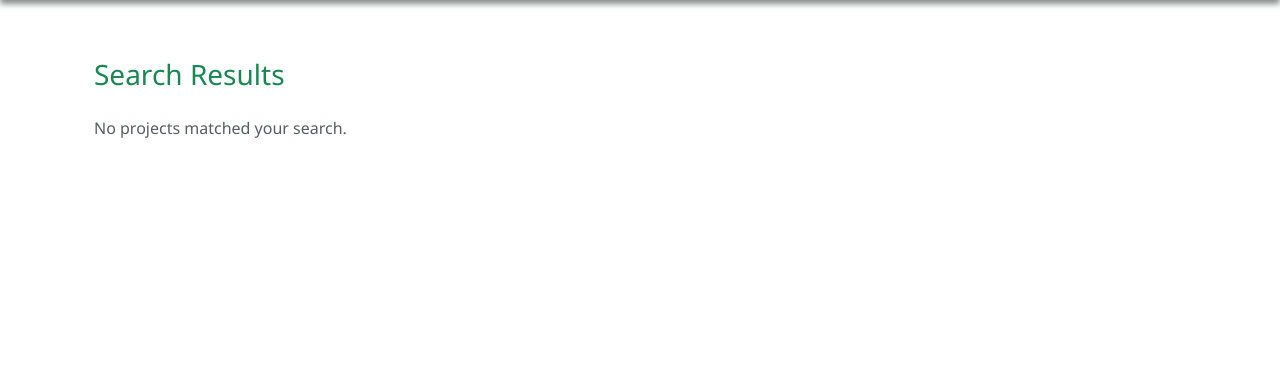
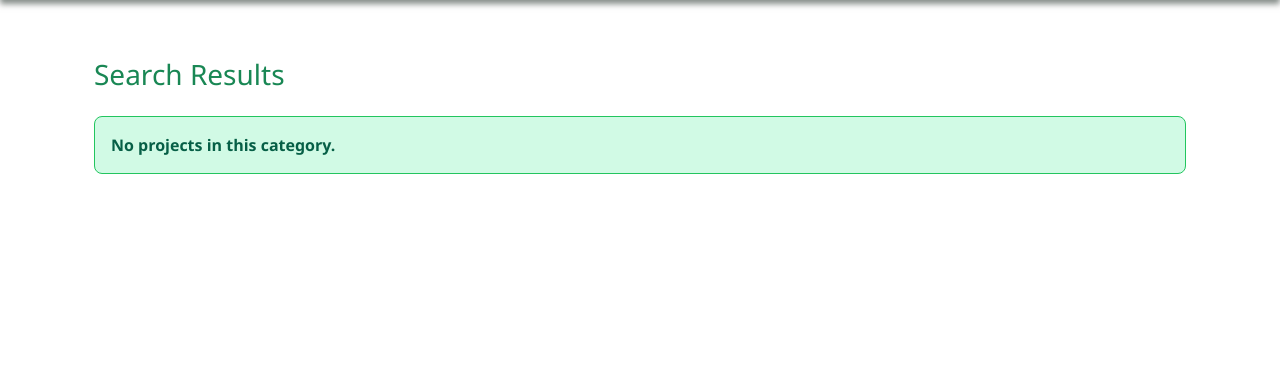
Before and after one commit to anasnashat/DjangoFinalProject, a Django app: page /search/ in a window 1280 px wide. Shown: the part 62-435 px from the top of the page. Run offline with Django 5.2, Linux system fonts and the light colour scheme; some libraries are stand-ins or nearby versions.

Commit message:
merge home branch to main

```diff
--- a/home/templates/home/homepage.html
+++ b/home/templates/home/homepage.html
@@ -89,7 +89,11 @@
             {% endif %}
             <div class="card-body">
               <h5 class="card-title">{{ p.title }}</h5>
+              {% if p.details %}
               <p class="card-text">{{ p.details|truncatewords:20 }}</p>
+              {% else %}
+              <p class="card-text">this needs your donation</p>
+              {% endif %}
               <p class="text-muted mb-3">Target: ${{ p.total_target }}</p>
             </div>
              <div class="mt-auto">
--- a/home/templates/home/search_results.html
+++ b/home/templates/home/search_results.html
@@ -4,9 +4,6 @@
 
 {% block styles %}
 <style>
-  /* Green theme overrides */
-
-  /* Titles and headings */
   h3.text-primary {
     color: #16a34a; /* green-700 */
   }
@@ -39,6 +36,14 @@
   /* Muted text for no results */
   p.text-muted {
     color: #166534; /* green-800 */
+  }
+  .no-projects-alert {
+    background-color: #d1fae5;
+    color: #065f46;
+    border: 1px solid #22c55e;
+    border-radius: 8px;
+    padding: 1rem;
+    font-weight: 600;
   }
 </style>
 {% endblock %}
@@ -83,7 +88,9 @@
             {% endfor %}
         </div>
     {% else %}
-        <p class="text-muted">No projects matched your search.</p>
+        <div class="no-projects-alert" role="alert">
+      No projects in this category.
+      </div>
     {% endif %}
 </div>
 {% endblock %}
--- a/static/css/homepage.css
+++ b/static/css/homepage.css
@@ -124,6 +124,9 @@ section.py-5 h2 {
   box-shadow: 0 12px 20px rgba(34, 197, 94, 0.25); /* green shadow */
 }
 
+.featured-swiper .card .top-image{
+  height: 200px;
+}
 /* Testimonials */
 section.bg-dark blockquote {
   font-style: italic;
```
Also changed, not shown: db.sqlite3.
